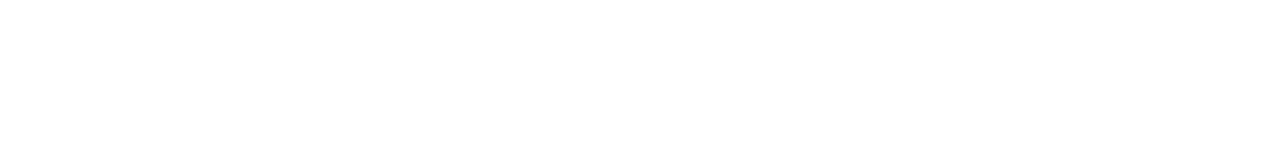
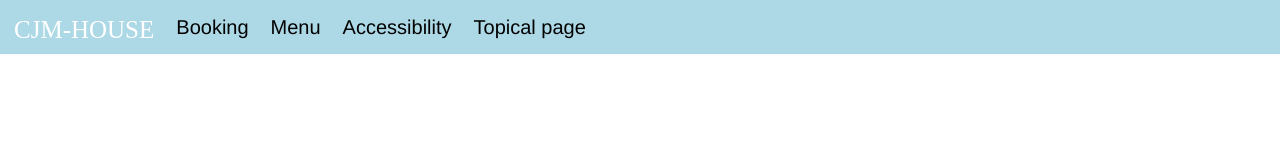
Before and after one commit to Sleepyhead0o/eksamendata1200, a plain HTML site: page src/topicalPage5.html in a window 1280 px wide. Drawn offline with Linux system fonts and the light colour scheme.

Commit message:
navnbar på flere sider

```diff
--- a/src/topicalPage5.html
+++ b/src/topicalPage5.html
@@ -3,8 +3,21 @@
 <head>
     <meta charset="UTF-8">
     <title>Title</title>
+    <link rel="stylesheet" href="navbar.css">
+    <link rel="stylesheet" href="https://fonts.googleapis.com/icon?family=Material+Icons">
 </head>
 <body>
 
+<!-- Navbar -->
+<div class="navbar" id="hoved-navbar">
+    <a href="welcomePage1.html" class="aktiv">CJM-HOUSE</a>
+    <a href="bookingPage2.html">Booking</a>
+    <a href="menuPage3.html">Menu</a>
+    <a href="accessibilityPage4.html">Accessibility</a>
+    <a href="topicalPage5.html">Topical page</a>
+    <a id="navbar-button" href="javascript:void(0);" class="material-icons md-36" onclick="closeMenu()">menu</a>
+</div>
+
 </body>
 </html>
+<script type="text/javascript" src="navbar.js"></script>
```
Also changed, not shown: src/Kladdbookingpage2.html (+2 -2 lines), src/accessibilityPage4.html (+12 -0 lines), src/bookingPage2.html (+2 -2 lines), src/welcomePage1.html (+12 -0 lines).
